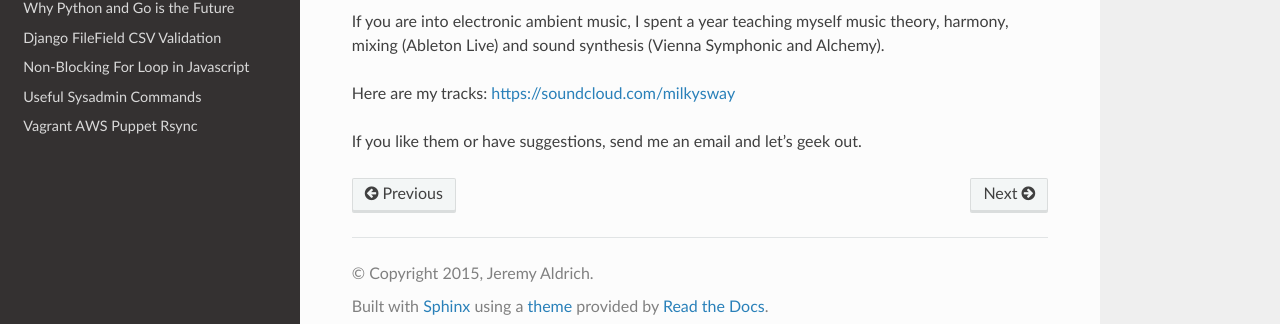
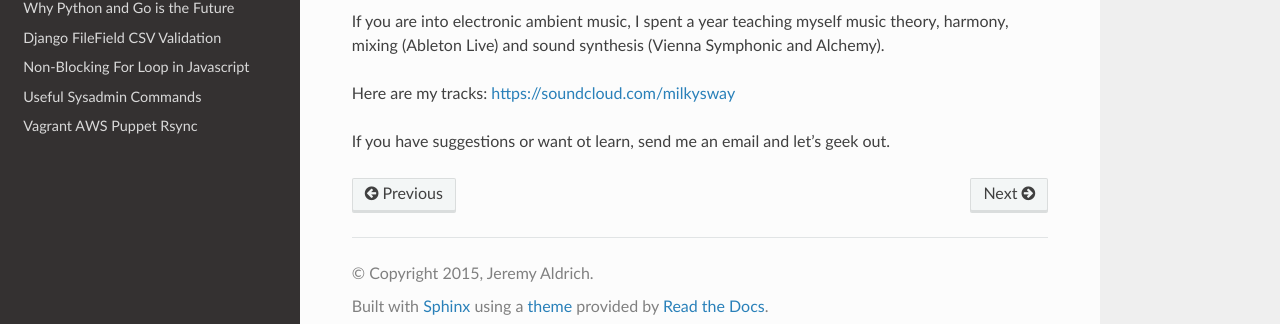
Before and after one commit to jeraldrich/blog, a Sphinx documentation site: the page built from docs/about_me.rst, in a window 1280 px wide. Shown: the part 246-570 px from the top of the page. Built offline with Sphinx 7.4.7 and the Read the Docs theme 2.0.0, drawn with Linux system fonts in a browser that asks for light colours; pages that are not in the unit, such as notebooks, are missing from menus.

Commit message:
update about me

```diff
--- a/docs/about_me.rst
+++ b/docs/about_me.rst
@@ -10,4 +10,4 @@ If you are into electronic ambient music, I spent a year teaching myself music t
 
 Here are my tracks: https://soundcloud.com/milkysway
 
-If you like them or have suggestions, send me an email and let's geek out.
+If you have suggestions or want ot learn, send me an email and let's geek out.
```
